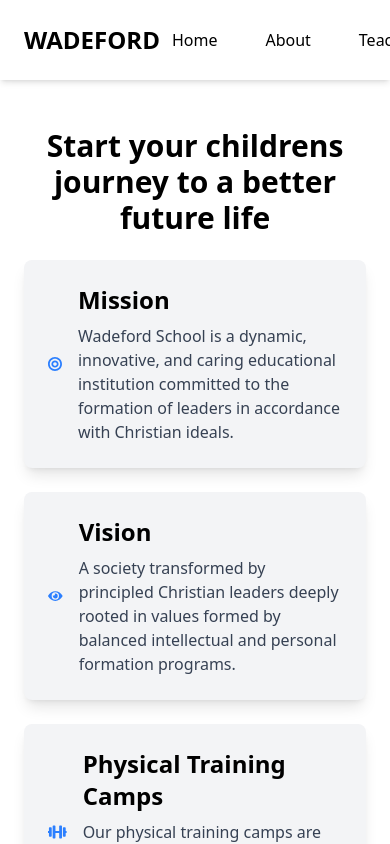
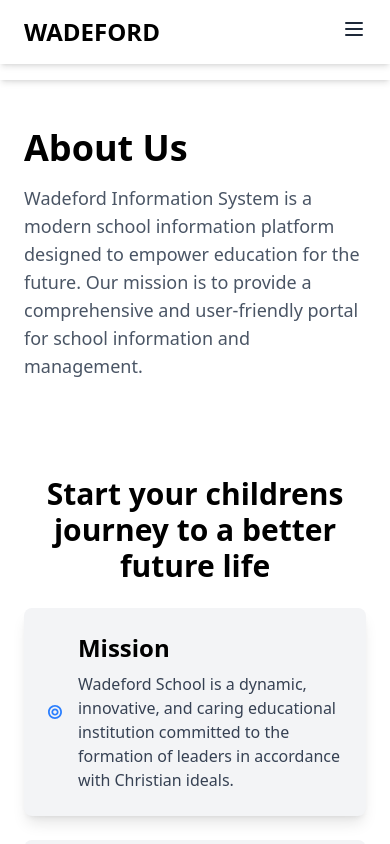
Before and after one commit to BLaNKJ11/wadeford-kalibo, a Next.js app: page /about in a window 390 px wide. Shown: the top 844 px of the page. Built offline with nearby package versions, Linux system fonts and the light colour scheme.

Commit message:
Fix navbar for mobile base

```diff
--- a/src/app/about/page.js
+++ b/src/app/about/page.js
@@ -1,8 +1,24 @@
+"use client";
+
 import { FaBullseye, FaEye, FaDumbbell } from 'react-icons/fa';
 import Image from 'next/image';
+import Navbar from '@/components/Navbar';
+import Footer from '@/components/Footer';
 
 export default function About() {
   return (
+    <div className="min-h-screen bg-background text-foreground">
+      {/* Navigation Bar */}
+      <Navbar />
+
+      {/* About Content */}
+      <section className="py-12 px-6">
+        <h1 className="text-4xl font-bold">About Us</h1>
+        <p className="mt-4 text-lg text-gray-600">
+          Wadeford Information System is a modern school information platform designed to empower education for the future. Our mission is to provide a comprehensive and user-friendly portal for school information and management.
+        </p>
+      </section>
+
       <div className="container mx-auto px-6 py-12">
         <h1 className="text-3xl font-bold text-center mb-6">Start your childrens journey to a better future life</h1>
 
@@ -39,5 +55,9 @@ export default function About() {
           <Image src="/assets/about-image.jpg" alt="About Image" width={500} height={500} className="rounded-lg shadow-lg object-cover" />
         </div>
       </div>
+
+      {/* Footer */}
+      <Footer />
+    </div>
   );
 }
--- a/src/app/layout.js
+++ b/src/app/layout.js
@@ -1,3 +1,5 @@
+"use client";
+
 import { Geist, Geist_Mono } from "next/font/google";
 import "./globals.css";
 import Link from "next/link";
@@ -14,10 +16,10 @@ const geistMono = Geist_Mono({
   subsets: ["latin"],
 });
 
-export const metadata = {
-  title: "Wadeford Information System",
-  description: "A modern school information platform.",
-};
+// export const metadata = {
+//   title: "Wadeford Information System",
+//   description: "A modern school information platform.",
+// };
 
 export default function RootLayout({ children }) {
   return (
--- a/src/components/Navbar.js
+++ b/src/components/Navbar.js
@@ -0,0 +1,36 @@
+
+import { useState } from 'react';
+import Link from 'next/link';
+import { MenuIcon, XIcon } from '@heroicons/react/outline';
+import { Button } from '@/components/ui/button';
+
+export default function Navbar() {
+  const [isOpen, setIsOpen] = useState(false);
+
+  const toggleMenu = () => {
+    setIsOpen(!isOpen);
+  };
+
+  return (
+    <nav className="bg-white shadow-md py-4 px-6 flex justify-between items-center fixed top-0 left-0 w-full z-50">
+      <h1 className="text-2xl font-bold">WADEFORD</h1>
+      <div className="md:hidden">
+        <button onClick={toggleMenu} className="text-gray-800 focus:outline-none">
+          {isOpen ? <XIcon className="h-6 w-6" /> : <MenuIcon className="h-6 w-6" />}
+        </button>
+      </div>
+      <ul className={`flex-col md:flex-row md:flex space-x-6 items-center ${isOpen ? 'flex' : 'hidden'} md:flex`}>
+        <li><Link href="/" className="px-3 py-2 rounded">Home</Link></li>
+        <li><Link href="/about" className="px-3 py-2 rounded">About</Link></li>
+        <li><Link href="/teachers" className="px-3 py-2 rounded">Teachers</Link></li>
+        <li><Link href="/students" className="px-3 py-2 rounded">Our Students</Link></li>
+        <li><Link href="/contact" className="px-3 py-2 rounded">Contact</Link></li>
+        <li>
+          <Button className="ml-4 bg-primary text-primary-foreground hover:bg-primary/80" asChild>
+            <Link href="/login">Login</Link>
+          </Button>
+        </li>
+      </ul>
+    </nav>
+  );
+}
```
Lines whose indentation alone changed are shown as unchanged.
